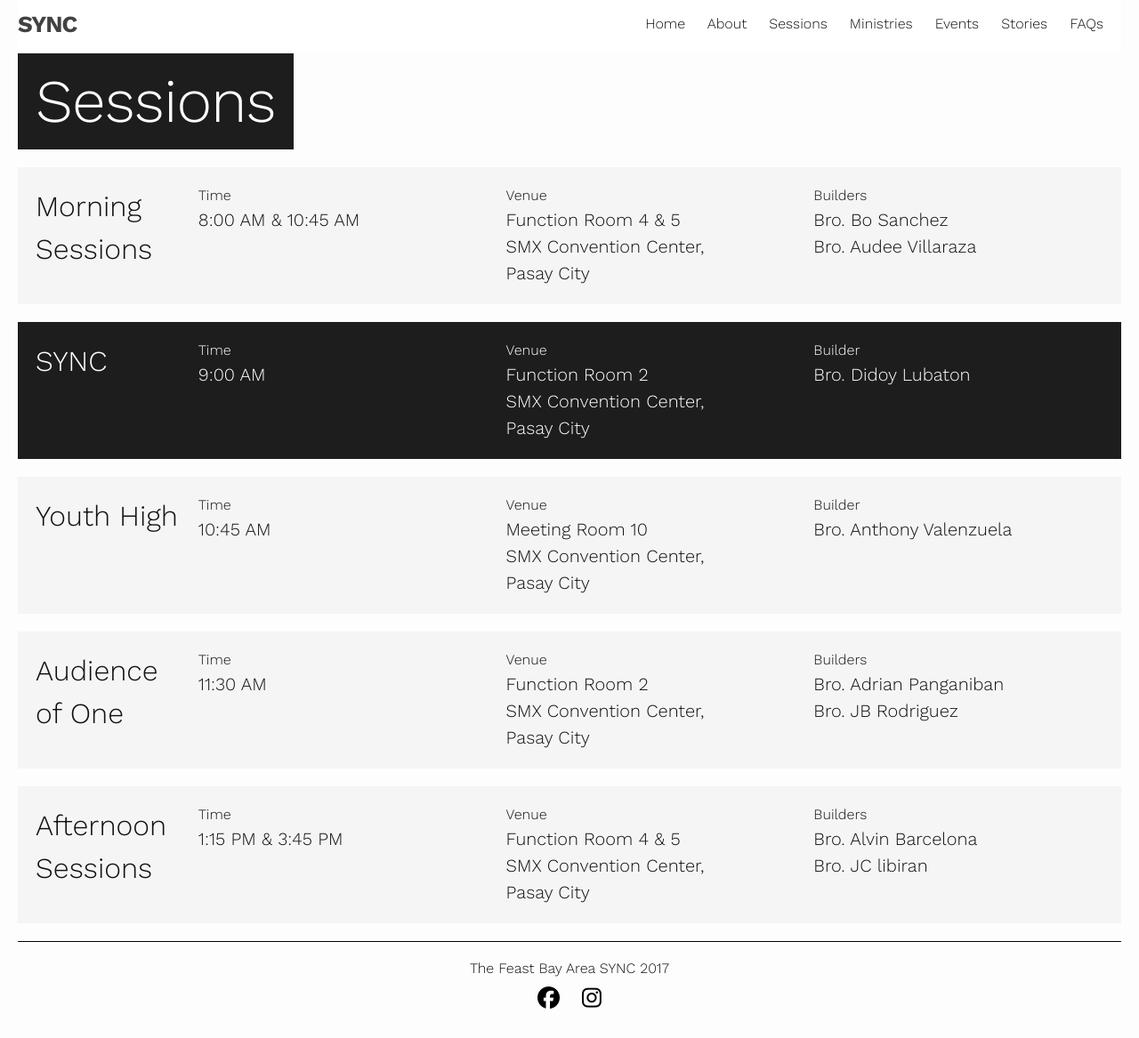
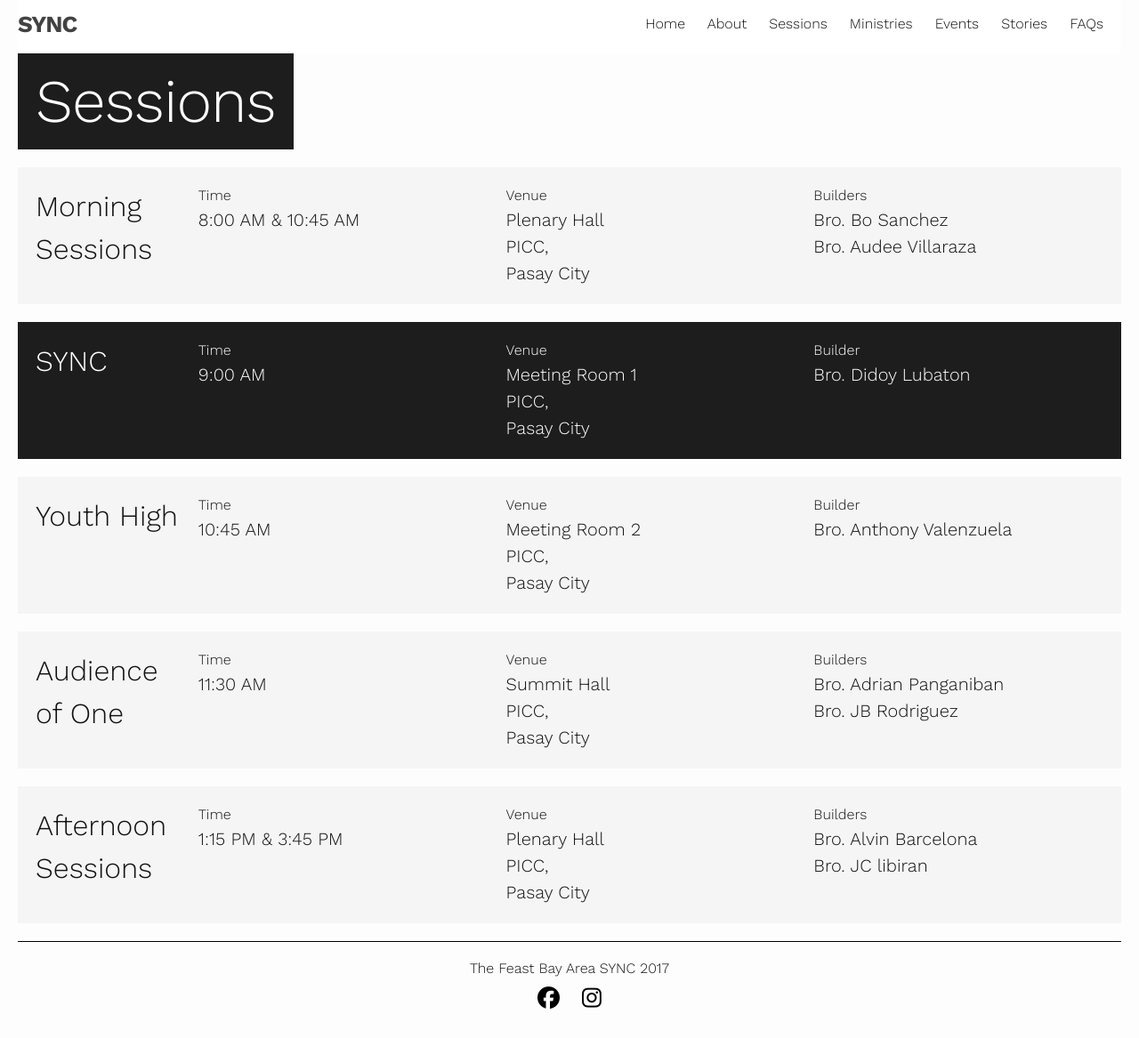
Before and after one commit to carlflor/fbasync, a Jekyll site: the page built from pages/2_sessions.html, in a window 1280 px wide and 1167 px high. Shown: the whole window at 89% size. Built offline with Jekyll 4.4.1, drawn with Linux system fonts in a browser that asks for light colours; nearby versions of some CDN libraries.

```diff
--- a/_data/sessions.yml
+++ b/_data/sessions.yml
@@ -3,26 +3,26 @@
     - Bro. Bo Sanchez
     - Bro. Audee Villaraza
   time: 8:00 AM & 10:45 AM
-  venue: Function Room 4 & 5
+  venue: Plenary Hall
 - name: SYNC
   builders:
     - Bro. Didoy Lubaton
   time: 9:00 AM
-  venue: Function Room 2
+  venue: Meeting Room 1
 - name: Youth High
   builders:
     - Bro. Anthony Valenzuela
   time: 10:45 AM
-  venue: Meeting Room 10
+  venue: Meeting Room 2
 - name: Audience of One
   builders:
     - Bro. Adrian Panganiban
     - Bro. JB Rodriguez
   time: 11:30 AM
-  venue: Function Room 2
+  venue: Summit Hall
 - name: Afternoon Sessions
   builders:
     - Bro. Alvin Barcelona
     - Bro. JC libiran
   time: 1:15 PM & 3:45 PM
-  venue: Function Room 4 & 5
+  venue: Plenary Hall
--- a/pages/2_sessions.html
+++ b/pages/2_sessions.html
@@ -2,7 +2,7 @@
 layout: page
 title: Sessions
 permalink: /sessions/
-address: SMX Convention Center,<br>Pasay City
+address: PICC,<br>Pasay City
 ---
 <div class="sessions-page">
   {% for session in site.data.sessions %}
```
Also changed, not shown: index.html (+4 -4 lines), assets/images/talks/taboo-series.jpg, 1 other file.
